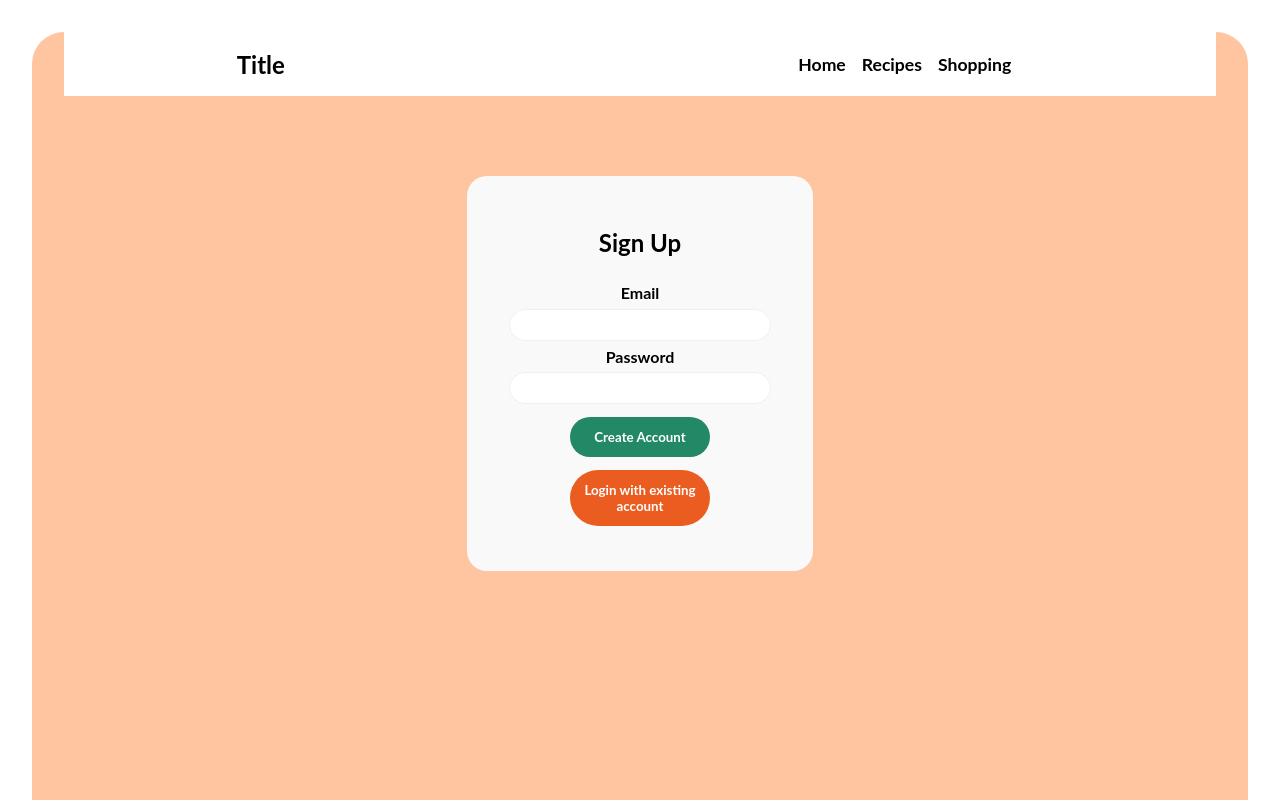
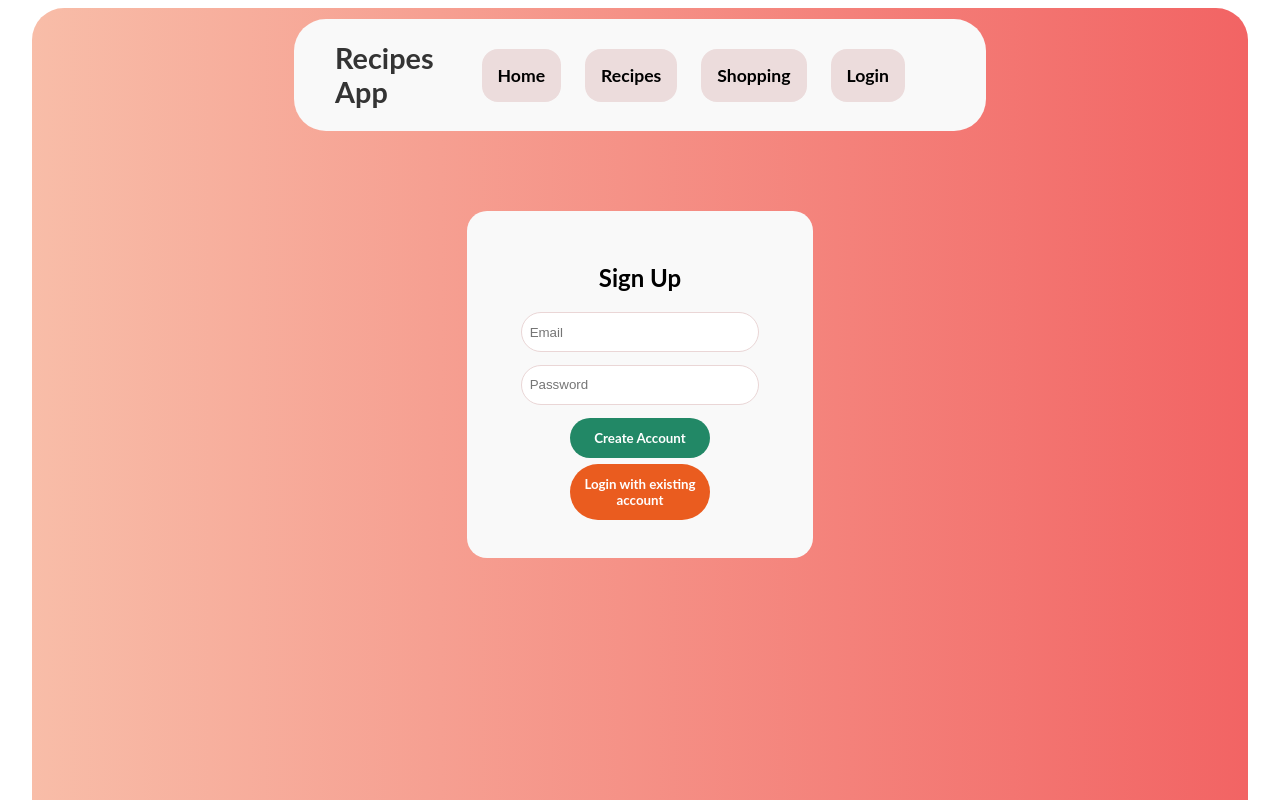
Before and after one commit to weronikabuczak/recipes-app, a React (Create React App) app: page /auth in a window 1280 px wide. Shown: the top 800 px of the page. Built offline with nearby package versions, Linux system fonts and the light colour scheme.

Commit message:
Style update

```diff
--- a/src/UI/CustomButton.module.css
+++ b/src/UI/CustomButton.module.css
@@ -2,7 +2,7 @@
     border: none;
     padding: 12px;
     width: 50%;
-    margin: 0.8rem auto;
+    margin: 0.4rem auto;
     /*font-style: inherit;*/
     font-family: 'Lato', sans-serif;
     /*todo*/
--- a/src/UI/CustomInput.js
+++ b/src/UI/CustomInput.js
@@ -4,8 +4,7 @@ import classes from './CustomInput.module.css';
 const CustomInput = React.forwardRef((props, ref) => {
     return (
         <div className={classes.input}>
-            <label>{props.label}</label>
-            <input ref={ref} {...props.input}/>
+            <input placeholder={props.label} ref={ref} {...props.input}/>
         </div>
     )
 });
--- a/src/UI/CustomInput.module.css
+++ b/src/UI/CustomInput.module.css
@@ -1,18 +1,18 @@
 .input {
     text-align: center;
+    margin: 0.8rem;
 }
 
 .input input {
     border-radius: 30px;
-    border: 1px solid #f3efef;
-    height: 2rem;
-    text-align: center;
+    border: 1px solid #ead6d6;
+    height: 2.5rem;
     width: 93%;
-    /*box-shadow: #c8c8cb 1px 1px 1px 1px;*/
+    padding-left: 3%;
 }
 
 .input input:focus, .input input:active {
-    outline: 2px #969296 solid;
+    outline: 1px #969296 solid;
 }
 
 .input label {
--- a/src/components/MainContainer/NagivationBar.module.css
+++ b/src/components/MainContainer/NagivationBar.module.css
@@ -1,11 +1,13 @@
 .header {
-    width: 100%;
-    height: 4rem;
-    background-color: white;
+    width: 60%;
+    height: 7rem;
+    background-color: #F9F9F9;
     display: flex;
-    justify-content: space-between;
+    justify-content: center;
     align-items: center;
-    padding: 0 15%;
+    margin: 0 auto;
+    padding: 0 10%;
+    border-radius: 2rem;
 }
 
 .header ul {
@@ -16,9 +18,25 @@
 }
 
 .header li {
-    margin-right: 1rem;
+    margin-right: 1.5rem;
     font-size: 1.1rem;
+    background-color: #ecdcdc;
+    padding: 1rem;
+    border-radius: 1rem;
+    background-size: 300% 100%;
+    transition: all .4s ease-in-out;
 }
+
+.header li:hover {
+    font-size: 1.1rem;
+    background-color: #e1b4b4;
+    cursor: pointer;
+    animation: nav-item 0.2s cubic-bezier(0.39, 0.575, 0.565, 1) both;
+    background-position: 100% 0;
+    transition: all .4s ease-in-out;
+    background-image: linear-gradient(to right, #F8B6A3, #ecdfdd, #fff2f2, #F8B6A3);
+}
+
 
 .header a {
     text-decoration: none;
@@ -27,5 +45,16 @@
 }
 
 .title {
-    font-size: 1.5rem;
+    font-size: 1.8rem;
+    padding-right: 2rem;
+    color: #343434;
 }
+
+@keyframes nav-item {
+    0% {
+        transform: scale(1);
+    }
+    100% {
+        transform: scale(1.04);
+    }
+}
--- a/src/components/MainContainer/NavigationBar.js
+++ b/src/components/MainContainer/NavigationBar.js
@@ -5,7 +5,7 @@ const NavigationBar = () => {
     return (
         <header className={classes.header}>
             <Link to='/home'>
-                <div className={classes.title}>Title</div>
+                <div className={classes.title}>Recipes App</div>
             </Link>
             <nav>
                 <ul>
@@ -18,6 +18,9 @@ const NavigationBar = () => {
                     <li>
                         <Link to='/shopping'>Shopping</Link>
                     </li>
+                    <li>
+                        <Link to='/auth'>Login</Link>
+                    </li>
                 </ul>
             </nav>
         </header>
--- a/src/index.css
+++ b/src/index.css
@@ -5,12 +5,13 @@
 html {
   font-family: 'Lato', sans-serif;
   background-color: white;
-  padding: 2rem;
+  padding: 0.5rem 2rem 2rem;
 }
 
 body {
   margin: 0;
-  background-color: #FFC5A1;
-  padding: 0 2rem 15rem;
+  /*background-color: #FAB49B;*/
+  padding: 0.7rem 2rem 18rem;
+  background-image: linear-gradient(to right, #f8bda8, rgba(241, 88, 88, 0.93));
   border-radius: 2rem;
 }
```
